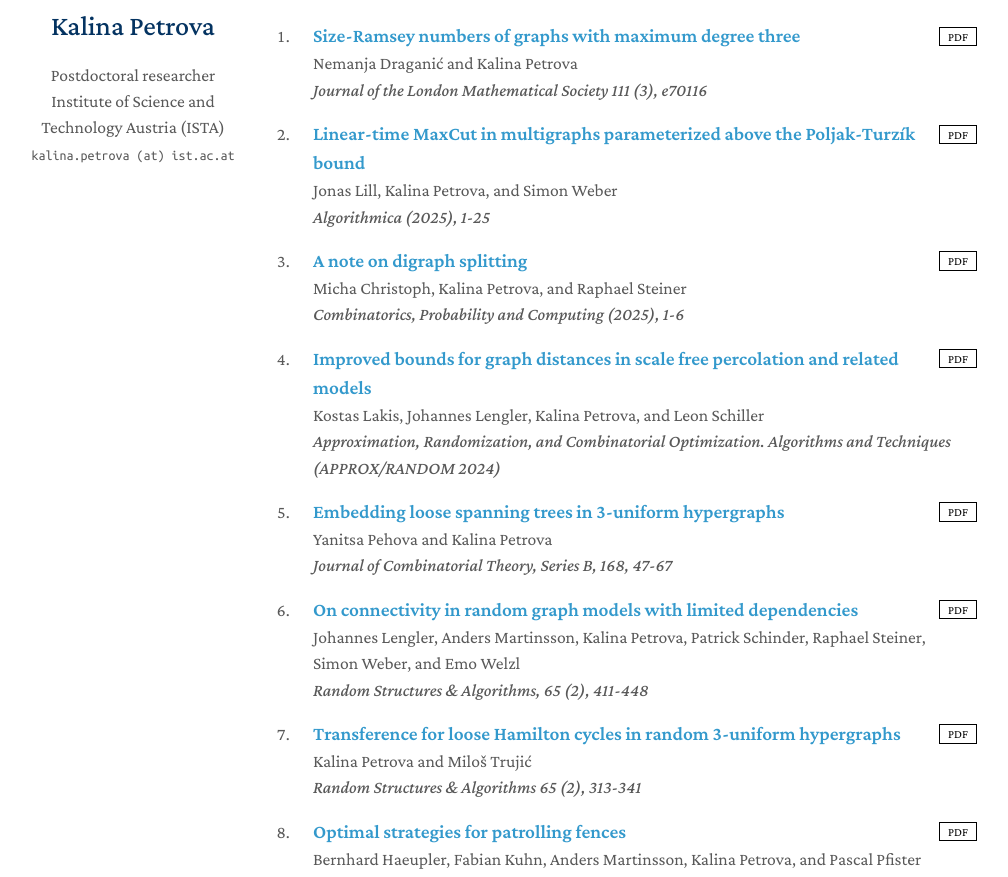
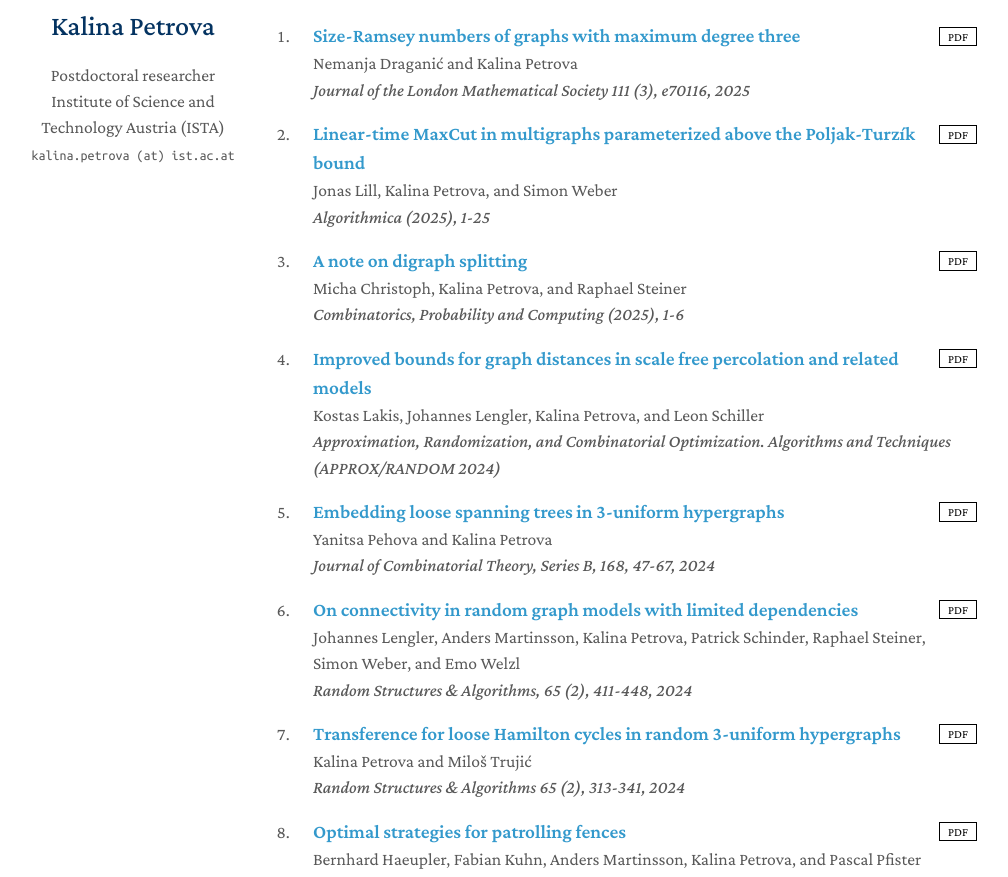
Before and after one commit to kpetrova/kpetrova.github.io, a Jekyll site: the page built from publications.md, in a window 1280 px wide and 1400 px high, scrolled down 594 px. Shown: the part 281-1158 px from the top of the window, without its empty margins (143-1151 px from the left). Built offline with Jekyll 4.4.1, drawn with Linux system fonts in a browser that asks for light colours; a style sheet for code colours, icons or effects is not loaded.

Commit message:
Added years to journals

```diff
--- a/_data/publications-home.yml
+++ b/_data/publications-home.yml
@@ -5,6 +5,18 @@ papers:
     journal: submitted in 2025
     pdf: https://arxiv.org/pdf/2509.13125
     type: preprint
+
+  - title: Size-Ramsey numbers of graphs with maximum degree three
+    authors: Nemanja Draganić and Kalina Petrova
+    journal: Journal of the London Mathematical Society 111 (3), e70116, 2025
+    pdf: https://arxiv.org/pdf/2207.05048
+    type: journal
+
+  - title: Transference for loose Hamilton cycles in random 3-uniform hypergraphs
+    authors: Kalina Petrova and Miloš Trujić
+    journal: Random Structures & Algorithms 65 (2), 313-341, 2024
+    pdf: https://arxiv.org/pdf/2205.11421
+    type: journal
 
   - title: The Hamilton space of pseudorandom graphs
     authors: Micha Christoph, Rajko Nenadov, and Kalina Petrova
@@ -17,15 +29,3 @@ papers:
     journal: submitted in 2023
     pdf: https://arxiv.org/pdf/2307.12028
     type: preprint
-
-  - title: Size-Ramsey numbers of graphs with maximum degree three
-    authors: Nemanja Draganić and Kalina Petrova
-    journal: Journal of the London Mathematical Society 111 (3), e70116
-    pdf: https://arxiv.org/pdf/2207.05048
-    type: journal
-
-  - title: Transference for loose Hamilton cycles in random 3-uniform hypergraphs
-    authors: Kalina Petrova and Miloš Trujić
-    journal: Random Structures & Algorithms 65 (2), 313-341
-    pdf: https://arxiv.org/pdf/2205.11421
-    type: journal
--- a/_data/publications.yml
+++ b/_data/publications.yml
@@ -41,7 +41,7 @@ main:
     papers:
       - title: Size-Ramsey numbers of graphs with maximum degree three
         authors: Nemanja Draganić and Kalina Petrova
-        journal: Journal of the London Mathematical Society 111 (3), e70116
+        journal: Journal of the London Mathematical Society 111 (3), e70116, 2025
         pdf: https://arxiv.org/pdf/2207.05048
         type: journal
 
@@ -65,19 +65,19 @@ main:
 
       - title: Embedding loose spanning trees in 3-uniform hypergraphs
         authors: Yanitsa Pehova and Kalina Petrova
-        journal: Journal of Combinatorial Theory, Series B, 168, 47-67
+        journal: Journal of Combinatorial Theory, Series B, 168, 47-67, 2024
         pdf: https://arxiv.org/pdf/2301.09630
         type: journal
 
       - title: On connectivity in random graph models with limited dependencies
         authors: Johannes Lengler, Anders Martinsson, Kalina Petrova, Patrick Schinder, Raphael Steiner, Simon Weber, and Emo Welzl
-        journal: Random Structures & Algorithms, 65 (2), 411-448
+        journal: Random Structures & Algorithms, 65 (2), 411-448, 2024
         pdf: https://arxiv.org/pdf/2305.02974
         type: journal
 
       - title: Transference for loose Hamilton cycles in random 3-uniform hypergraphs
         authors: Kalina Petrova and Miloš Trujić
-        journal: Random Structures & Algorithms 65 (2), 313-341
+        journal: Random Structures & Algorithms 65 (2), 313-341, 2024
         pdf: https://arxiv.org/pdf/2205.11421
         type: journal
 
```
